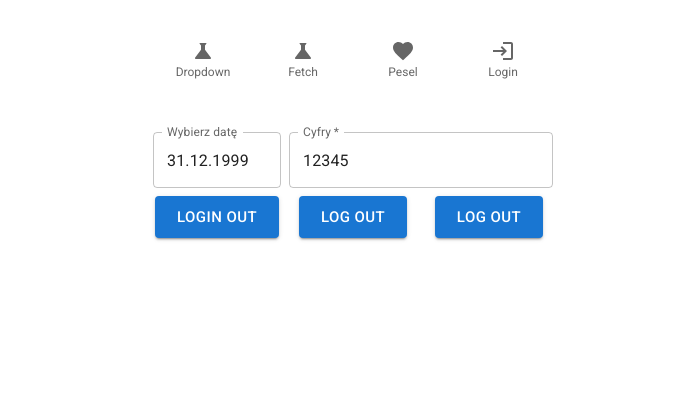
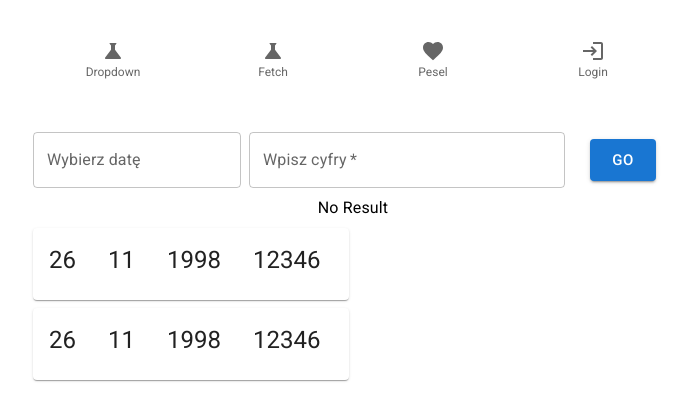
Before and after one commit to tirey93/react-test-app, a React (Vite) app: page /pesel in a window 1280 px wide. Shown: the top 420 px of the page, without its empty margins (287-975 px from the left). Built offline with nearby package versions, Linux system fonts and the light colour scheme.

Commit message:
preprare card ui

```diff
--- a/src/components/Pesel.tsx
+++ b/src/components/Pesel.tsx
@@ -1,16 +1,17 @@
-import { Button, Grid2, Stack, TextField } from "@mui/material";
+import { Button, Grid2, Stack, TextField, Typography } from "@mui/material";
 import { DatePicker } from '@mui/x-date-pickers/DatePicker';
 import { AdapterDayjs } from '@mui/x-date-pickers/AdapterDayjs';
 import { DateValidationError, LocalizationProvider, PickerChangeHandlerContext } from "@mui/x-date-pickers";
 import dayjs, { Dayjs } from "dayjs";
 import { useState } from "react";
 import 'dayjs/locale/pl';
+import PeselCard from "./PeselCard";
 
 
 const Pesel = () => {
-  const [numbers, setNumbers] = useState("12345");
+  const [numbers, setNumbers] = useState("");
   const [numbersError, setNumbersError] = useState("");
-  const [date, setDate] = useState(dayjs('1999-12-31'));
+  const [date, setDate] = useState<dayjs.Dayjs | null>(null);
 
   const onDateChange = (value: Dayjs | null, context: PickerChangeHandlerContext<DateValidationError>) => {
     console.log(value)
@@ -43,37 +44,41 @@ const Pesel = () => {
   }
   return (
     <>
-      <Grid2 spacing={1} container sx={{maxWidth:'50vh'}}>
+      <Grid2 spacing={1} container sx={{ maxWidth: '80vh' }} alignItems={"center"}>
         <Grid2 size={4}>
-        <LocalizationProvider adapterLocale="pl" dateAdapter={AdapterDayjs}>
+          <LocalizationProvider adapterLocale="pl" dateAdapter={AdapterDayjs}>
             <DatePicker
               value={date}
               onChange={onDateChange}
               label="Wybierz datę" />
           </LocalizationProvider>
         </Grid2>
-        <Grid2 size={8}>
+        <Grid2 size={6}>
           <TextField
             required
             error={!!numbersError}
             helperText={numbersError}
             id="numbers"
             name="numbers"
-            label="Cyfry"
+            label="Wpisz cyfry"
             type="text"
+            placeholder="12345"
             fullWidth
             value={numbers}
             onChange={onNumberChanged}
           />
         </Grid2>
-        <Grid2 size={4}>
-          <Button variant="contained" size="large" >Login Out</Button>
+        <Grid2 size={2}>
+          <Button variant="contained" size="large" >Go</Button>
         </Grid2>
-        <Grid2 size={4}>
-          <Button variant="contained" size="large" >Log Out</Button>
+        <Grid2 size={12}>
+          <Typography>No Result</Typography>
         </Grid2>
-        <Grid2 size={4}>
-          <Button variant="contained" size="large" >Log Out</Button>
+        <Grid2 size={6}>
+          <Stack spacing={1}>
+            <PeselCard day={26} month={11} year={1998} digits="12346"></PeselCard>
+            <PeselCard day={26} month={11} year={1998} digits="12346"></PeselCard>
+          </Stack>
         </Grid2>
       </Grid2>
     </>
--- /dev/null
+++ b/src/components/PeselCard.tsx
@@ -0,0 +1,32 @@
+import { Card, CardContent, Stack, Typography } from "@mui/material";
+
+interface PeselInfo {
+    day: number
+    month: number
+    year: number
+    digits: string
+}
+const PeselCard = (props: PeselInfo) => {
+    return (
+        <Card>
+            <CardContent>
+                <Stack direction={"row"} spacing={4}>
+                    <Typography variant="h5" component="div">
+                        {props.day}
+                    </Typography>
+                    <Typography variant="h5" component="div">
+                        {props.month}
+                    </Typography>
+                    <Typography variant="h5" component="div">
+                        {props.year}
+                    </Typography>
+                    <Typography variant="h5" component="div">
+                        {props.digits}
+                    </Typography>
+                </Stack>
+            </CardContent>
+        </Card>
+    );
+}
+
+export default PeselCard;
```
